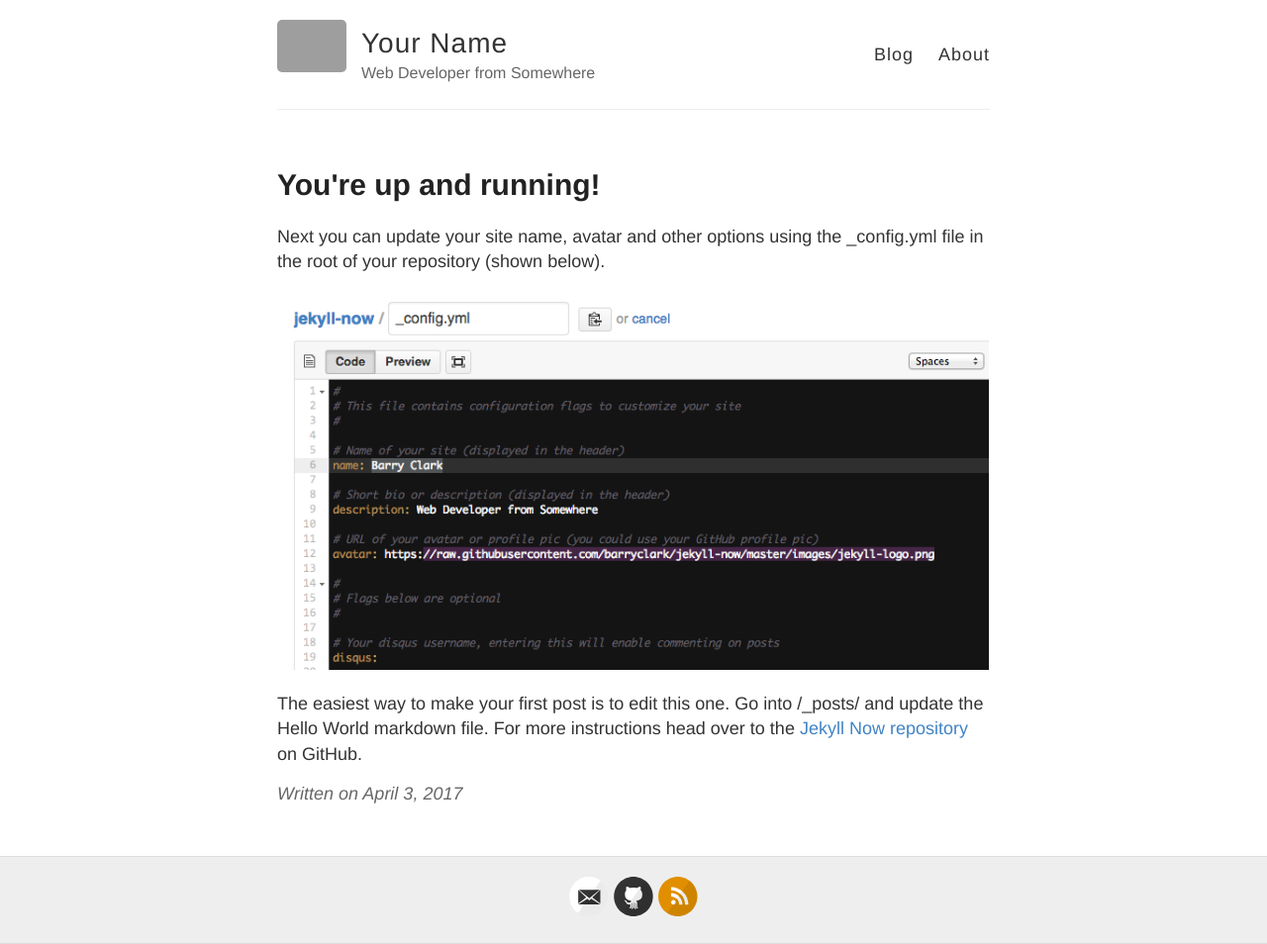
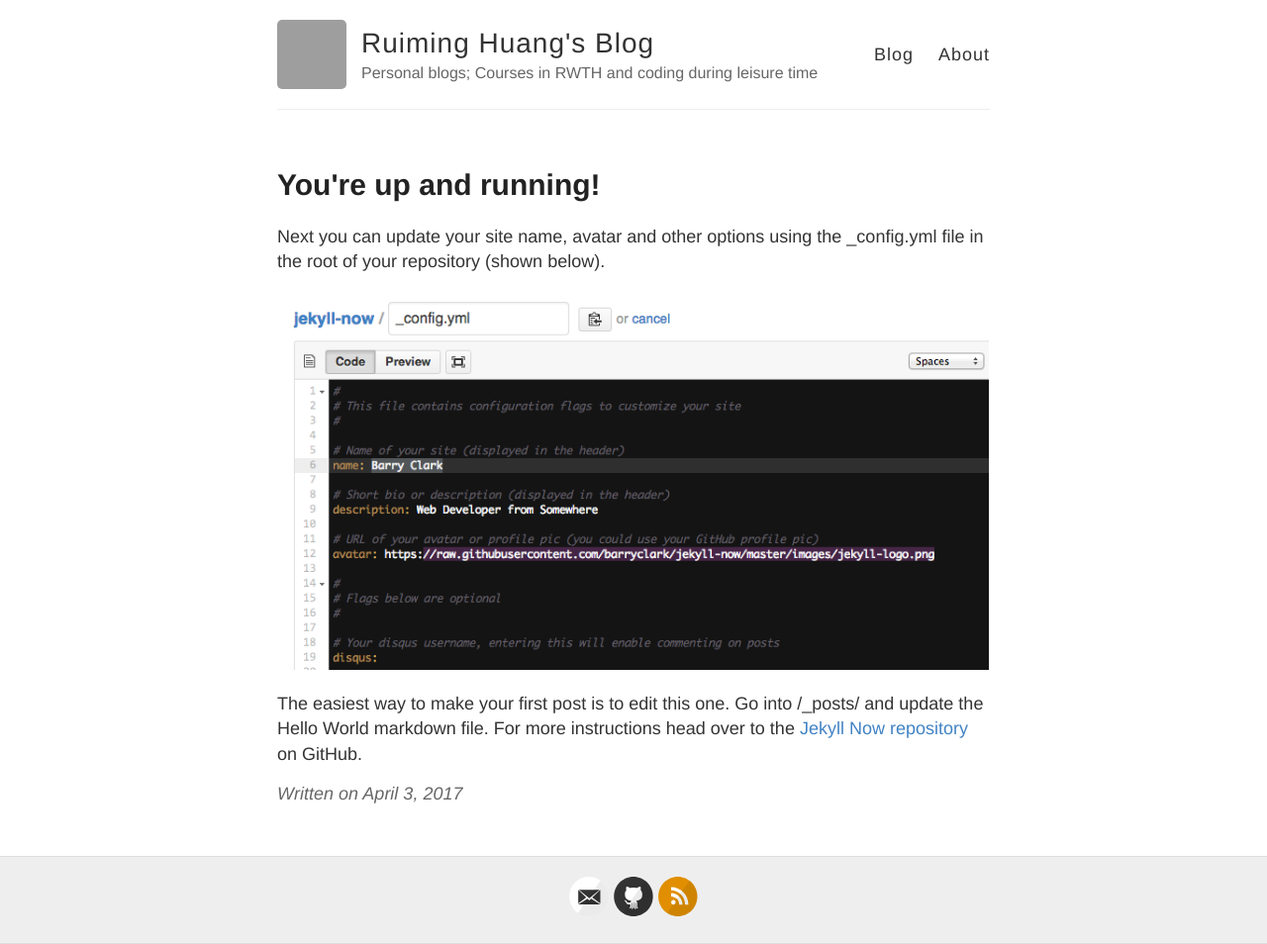
Before and after one commit to Wizna/Wizna.github.io, a Jekyll site: the page built from _posts/2017-4-3-Hello-World.md, in a window 1280 px wide. Shown: the whole page at 99% size. Built offline with Jekyll 4.4.1, drawn with Linux system fonts in a browser that asks for light colours; comment, search, counter and statistics services are not loaded; grey boxes are pictures that could not be loaded.

Commit message:
try disqus

```diff
--- a/_config.yml
+++ b/_config.yml
@@ -3,13 +3,13 @@
 #
 
 # Name of your site (displayed in the header)
-name: Your Name
+name: Ruiming Huang's Blog
 
 # Short bio or description (displayed in the header)
-description: Web Developer from Somewhere
+description: Personal blogs; Courses in RWTH and coding during leisure time
 
 # URL of your avatar or profile pic (you could use your GitHub profile pic)
-avatar: https://raw.githubusercontent.com/barryclark/jekyll-now/master/images/jekyll-logo.png
+avatar: https://avatars0.githubusercontent.com/u/12031381?v=3&u=2e000050ccab701c335b49aee975ac3dbfeb7b76&s=400
 
 #
 # Flags below are optional
@@ -18,7 +18,7 @@
 # Includes an icon in the footer for each username you enter
 footer-links:
   dribbble:
-  email: huangruiming999@sina.com
+  email: huangruiming999@gmail.com
   facebook:
   flickr:
   github: https://github.com/Wizna
@@ -34,7 +34,7 @@
 
 # Enter your Disqus shortname (not your username) to enable commenting on posts
 # You can find your shortname on the Settings page of your Disqus account
-disqus:
+disqus: ruiming-huangs-blog
 
 # Enter your Google Analytics web tracking code (e.g. UA-2110908-2) to activate tracking
 google_analytics:
```
